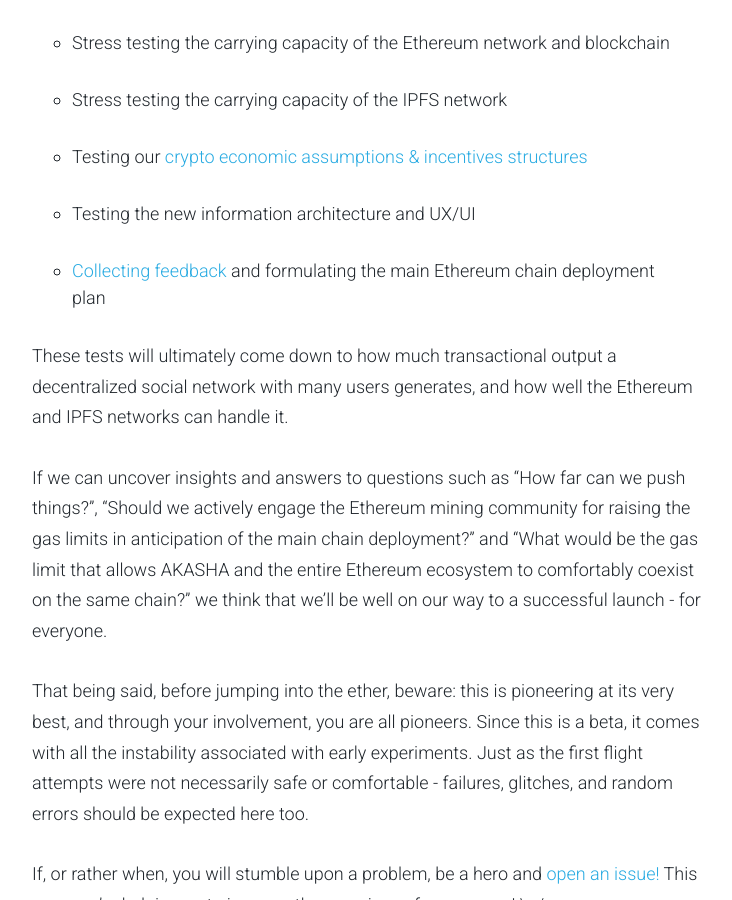
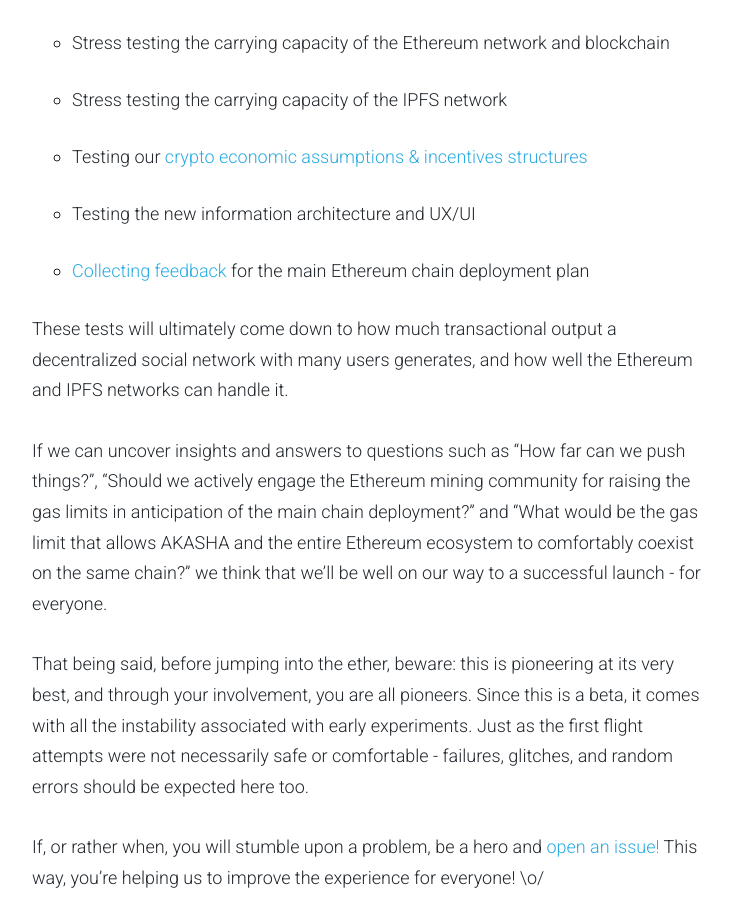
Before and after one commit to AKASHAorg/blog.akasha.world, a Jekyll site: the page built from _posts/2018-04-10-akasha-web-mend-the-gap.md, in a window 1280 px wide and 900 px high, scrolled down 8652 px. Shown: the whole window, without its empty margins (268-1000 px from the left). Built offline with Jekyll 4.4.1, drawn with Linux system fonts in a browser that asks for light colours; comment, search, counter and statistics services are not loaded.

Commit message:
Update 2018-04-10-akasha-web-mend-the-gap.md

```diff
--- a/_posts/2018-04-10-akasha-web-mend-the-gap.md
+++ b/_posts/2018-04-10-akasha-web-mend-the-gap.md
@@ -129,7 +129,7 @@ With this in mind, we invite everyone to join us because we need help with:
 
 -   Testing the new information architecture and UX/UI
 
--   [Collecting feedback](https://github.com/akashaproject/dapp/issues){:target="_blank"} and formulating the main Ethereum chain deployment plan
+-   [Collecting feedback](https://github.com/akashaproject/dapp/issues){:target="_blank"} for the main Ethereum chain deployment plan
 
 
 These tests will ultimately come down to how much transactional output a decentralized social network with many users generates, and how well the Ethereum and IPFS networks can handle it.
```
